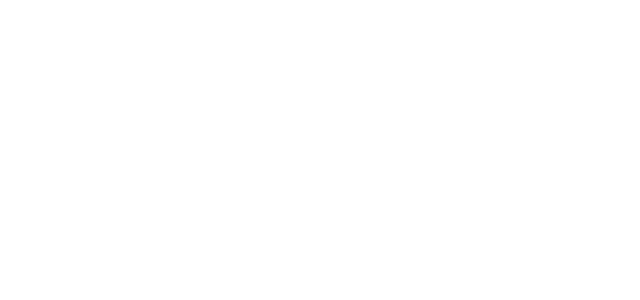
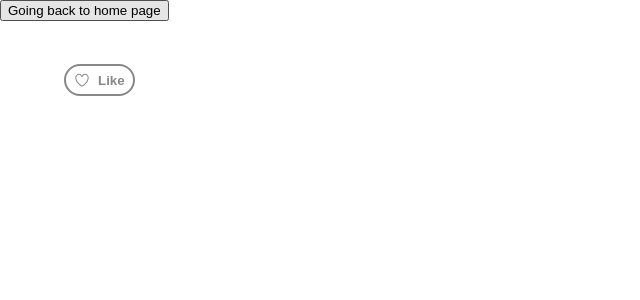
Before and after one commit to JiayingYu152/FrontendProjects, a React (Create React App) app in the folder react-practice/: page /like-button in a window 1280 px wide. Before the commit this address had no page. Shown: the top 300 px of the page, without its empty margins (0-640 px from the left). Built offline with nearby package versions, Linux system fonts and the light colour scheme.

Commit message:
feat: Add Like Button component for liking/unliking content

```diff
--- a/react-practice/src/App.js
+++ b/react-practice/src/App.js
@@ -14,6 +14,7 @@ import Tabs from "./practice/Tabs";
 import AnalogClock from "./practice/AnalogClock";
 import DigitalClock from "./practice/DigitalClock";
 import GridLight from "./practice/GridLight";
+import LikeButton from "./practice/LikeButton";
 
 function Home() {
   return (
@@ -719,6 +720,25 @@ function Home() {
             </ul>
           </div>
         </li>
+
+        <li>
+          <Link to="/like-button" className="li-title">
+            Like Button Various States
+          </Link>
+          <div className="important-paragraph">
+            <a href="https://www.greatfrontend.com/questions/user-interface/like-button">
+              Link
+            </a>
+            <h3>考点/内容点:</h3>
+           <ul>
+            <li>useState 对 state/状态的管理</li>
+            <li>对于同一个组件，在不同状态下的 状态管理，icon修改，css，className命名</li>
+            <li>async function 和 try...catch...finally... 语法， (比较固定的)errorMessage的处理</li>
+            <li>调用API的语法</li>
+           </ul>
+
+          </div>
+        </li>
       </ol>
     </div>
   );
@@ -745,6 +765,7 @@ function App() {
         <Route path="/analog-clock" element={<AnalogClock />} />
         <Route path="/digital-clock" element={<DigitalClock />} />
         <Route path="/grid-light" element={<GridLight />} />
+        <Route path="/like-button" element={<LikeButton />} />
       </Routes>
     </Router>
   );
--- /dev/null
+++ b/react-practice/src/practice/LikeButton.jsx
@@ -0,0 +1,119 @@
+import "./likeButton.css";
+import { useState } from "react";
+import { useNavigate } from "react-router-dom";
+
+const HeartIcon = (className) => {
+    return (
+        <svg
+          className={className}
+          fill="currentColor"
+          viewBox="0 0 24 24"
+          width="16"
+          height="16">
+          <g>
+            <path d="M12 21.638h-.014C9.403 21.59 1.95 14.856 1.95 8.478c0-3.064 2.525-5.754 5.403-5.754 2.29 0 3.83 1.58 4.646 2.73.814-1.148 2.354-2.73 4.645-2.73 2.88 0 5.404 2.69 5.404 5.755 0 6.376-7.454 13.11-10.037 13.157H12zM7.354 4.225c-2.08 0-3.903 1.988-3.903 4.255 0 5.74 7.034 11.596 8.55 11.658 1.518-.062 8.55-5.917 8.55-11.658 0-2.267-1.823-4.255-3.903-4.255-2.528 0-3.94 2.936-3.952 2.965-.23.562-1.156.562-1.387 0-.014-.03-1.425-2.965-3.954-2.965z"></path>
+          </g>
+        </svg>
+      );
+}
+const SpinnerIcon = (className) => {
+    return (
+        <svg
+          className={className}
+          width={16}
+          height={16}
+          viewBox="0 0 38 38"
+          xmlns="http://www.w3.org/2000/svg"
+          stroke="currentColor">
+          <g fill="none" fillRule="evenodd">
+            <g transform="translate(1 1)" strokeWidth="2">
+              <circle
+                strokeOpacity=".5"
+                cx="18"
+                cy="18"
+                r="18"
+              />
+              <path d="M36 18c0-9.94-8.06-18-18-18">
+                <animateTransform
+                  attributeName="transform"
+                  type="rotate"
+                  from="0 18 18"
+                  to="360 18 18"
+                  dur="1s"
+                  repeatCount="indefinite"
+                />
+              </path>
+            </g>
+          </g>
+        </svg>
+      );
+}
+
+const LikeButton = () => {
+  const [isPending, setIsPending] = useState(false);
+  const [liked, setLiked] = useState(false);
+  const [errorMessage, setErrorMessage] = useState(null);
+
+  const navigate = useNavigate(); //for navigate back to home page, not main logic relevant
+
+  const likeUnlikeAction = async () => {
+    try {
+      setIsPending(true);
+      setErrorMessage(null);
+
+      const response = await fetch(
+        "https://www.greatfrontend.com/api/questions/like-button",
+        {
+          method: "POST",
+          headers: {
+            "Content-Type": "application/json",
+          },
+          body: JSON.stringify({ action: liked ? "unlike" : "like" }),
+        }
+      );
+
+      if (!response.ok) {
+        const res = await response.json();
+        setErrorMessage(res.error);
+        return;
+      }
+
+      setLiked(!liked);
+    } catch (err) {
+      setErrorMessage(
+        `Unknown error during attempted ${err.message}. Please try again later.!`
+      );
+    } finally {
+      setIsPending(false);
+    }
+  };
+
+  return (
+    <div className="like-button-container">
+         <button
+        style={{ position: "absolute", top: 0, left: 0 }}
+        onClick={() => navigate("/")}
+      >
+        Going back to home page
+      </button>
+
+      <button
+        className={`liked-button ${
+          liked ? "liked-button--liked" : "liked-button-default"
+        }`}
+        disabled={isPending}
+        onClick={() => {
+          likeUnlikeAction();
+        }}
+      >
+        {isPending ? <SpinnerIcon /> : <HeartIcon />}
+        {liked ? "Liked" : "Like"}
+      </button>
+      {errorMessage && (
+        <div className="like-button-error-message">{errorMessage}</div>
+      )}
+    </div>
+  );
+};
+
+export default LikeButton;
--- /dev/null
+++ b/react-practice/src/practice/likeButton.css
@@ -0,0 +1,41 @@
+.like-button-container {
+}
+
+.liked-button {
+  --default-color: #888;
+  --active-color: #f00;
+
+  align-items: center;
+  border-style: solid;
+  border-radius: 32px;
+  border-width: 2px;
+  display: flex;
+  cursor: pointer;
+  font-weight: bold;
+  gap: 8px;
+  height: 32px;
+  padding: 4px 8px;
+  margin: 5%;
+}
+
+.liked-button-default {
+  background-color: #fff;
+  border-color: var(--default-color);
+  color: var(--default-color);
+}
+
+.liked-button:hover {
+  border-color: var(--active-color);
+  color: var(--active-color);
+}
+
+.liked-button--liked,
+.liked-button--liked:hover {
+  background-color: var(--active-color);
+  border-color: var(--active-color);
+  color: #fff;
+}
+
+.like-button-error-message {
+  display: flex;
+}
```
